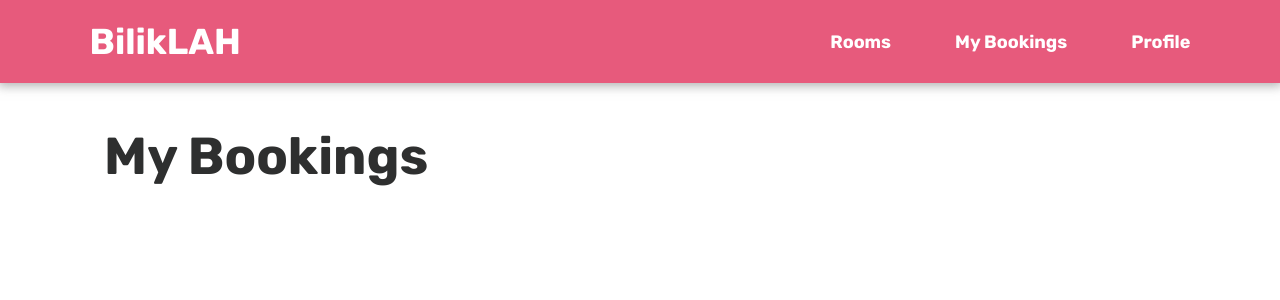
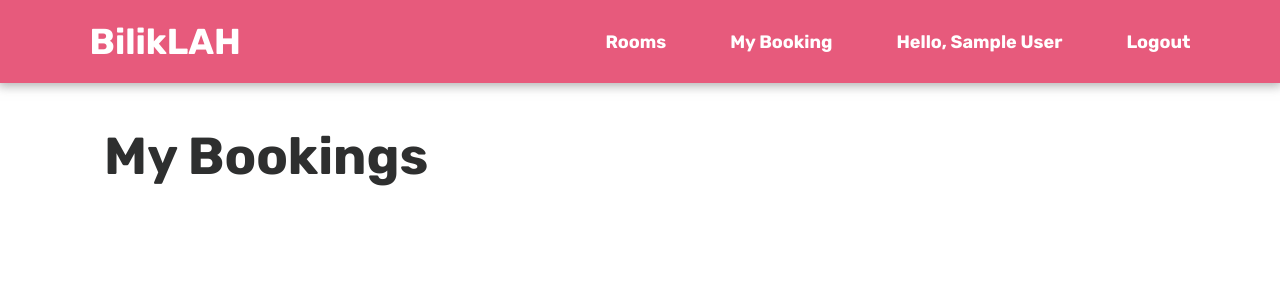
Before and after one commit to dewdadim/BilikLAH, a PHP site: page /booking.php in a window 1280 px wide. Shown: the top 300 px of the page. Run offline with PHP 8.4, Linux system fonts and the light colour scheme; the visitor is signed in with stand-in values (Sample User, id 1); data that the repository does not hold is empty.

Commit message:
Update booking.php

```diff
--- a/booking.php
+++ b/booking.php
@@ -18,13 +18,19 @@
     <header>
         <nav class="nav-bar">
             <div class="logo">
-                <a href="/index.html"><h1>BilikLAH</h1></a>
+                <a href="biliklah/rooms.html"><h1>BilikLAH</h1></a>
             </div>
             <div>
                 <ul class="nav-links">
                     <li><a href="rooms.php">Rooms</a></li>
-                    <li><a href="booking.php">My Bookings</a></li>
-                    <li><a href="profile_customer.php">Profile</a></li>
+                    <li><a href="booking.php">My Booking</a></li>
+                    <li>
+                        <?php
+                            $name = $_SESSION['name'];
+                            echo "<a href='profile_customer.php'>Hello, $name</a>";
+                        ?>
+                    </li>
+                    <li><a href="php/logout.php">Logout</a></li>
                 </ul>
             </div>
         </nav>
```
